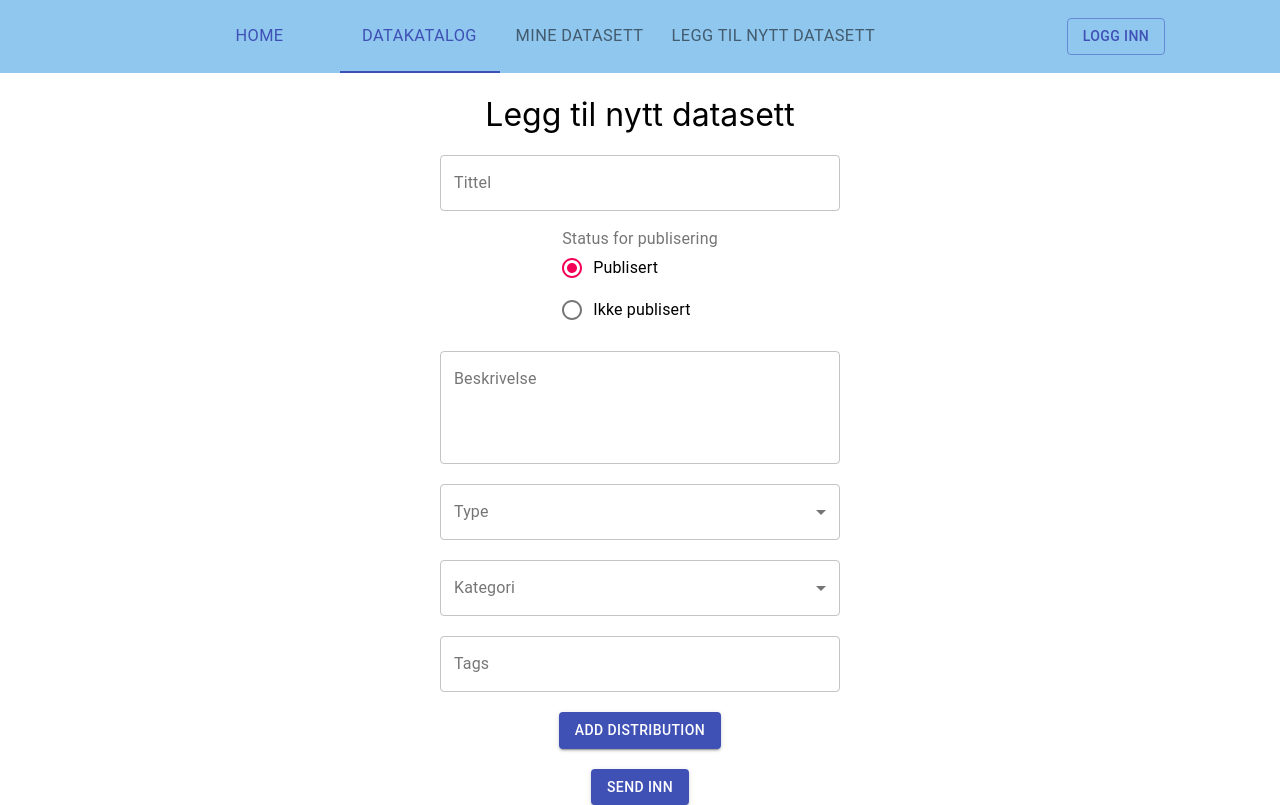
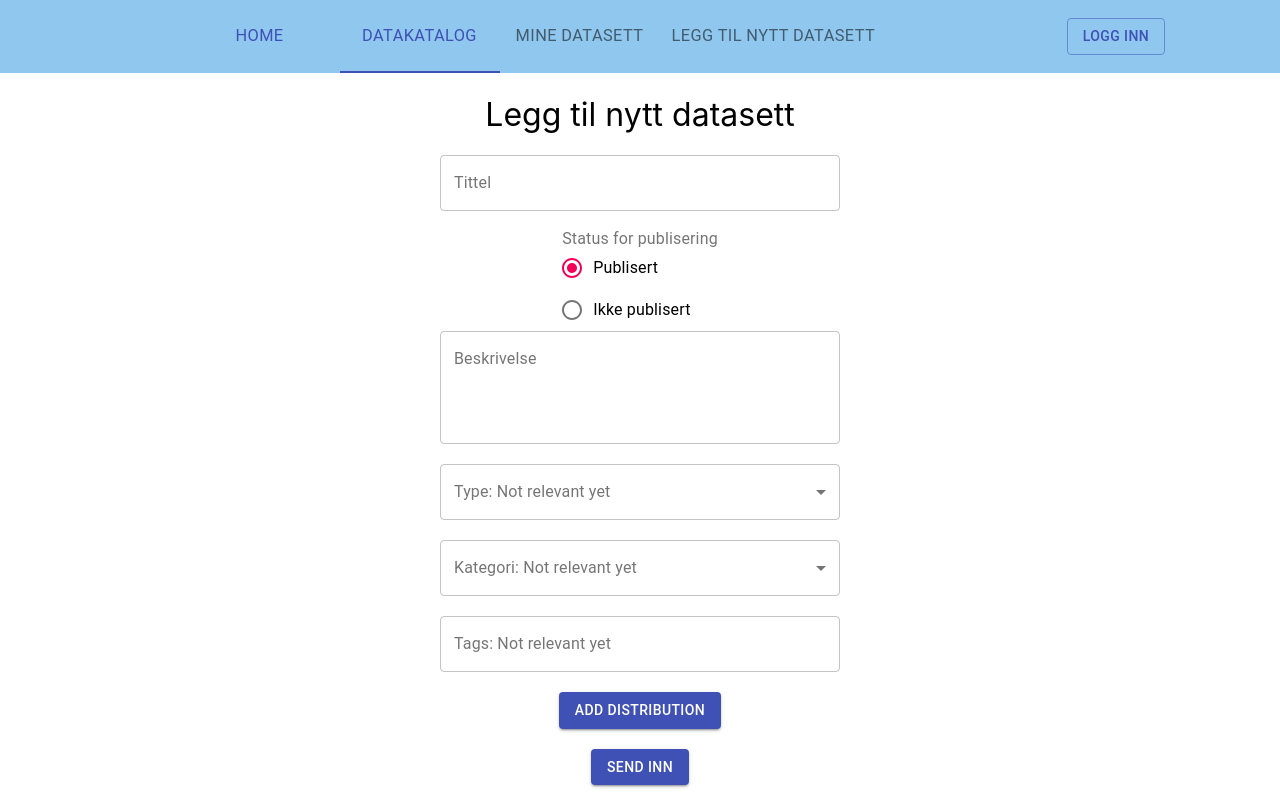
Before and after one commit to OpenDataNTNU2/TDT4290-OpenData2020, a Next.js app in the folder frontend/: page /AddNewDataset in a window 1280 px wide. Built offline with nearby package versions, Linux system fonts and the light colour scheme.

Commit message:
Added form components for addNewDataset

```diff
--- /dev/null
+++ b/frontend/Components/Forms/Input.js
@@ -0,0 +1,22 @@
+import TextField from '@material-ui/core/TextField'
+
+
+const Input = (props) => {
+    return (
+        <form noValidate autoComplete="off" style={{width: "50vh"}}>
+            <TextField
+                id={props.id}
+                multiline={props.multiline}
+                rows={4}
+                label={props.label}
+                size="large"
+                variant="outlined"
+                fullWidth={true}
+                value={props.value}
+                onChange={(e) => props.handleChange(e.target.value)}
+            />
+        </form>
+)
+}
+
+export default Input;
--- /dev/null
+++ b/frontend/Components/Forms/RadioInput.js
@@ -0,0 +1,20 @@
+import RadioGroup from '@material-ui/core/RadioGroup'
+import Radio from '@material-ui/core/Radio'
+import FormControlLabel from '@material-ui/core/FormControlLabel'
+
+
+const RadioInput = (props) => {
+    return (
+        <RadioGroup value={props.mainValue} onChange={(e) => props.handleChange(e.target.value)}>
+            {Array.from(Array(props.value.length), (e,i) => {
+                return <FormControlLabel
+                            value={props.value[i]}
+                            control={<Radio />}
+                            label={props.label[i]}
+                        />
+            })}
+        </RadioGroup>
+)
+}
+
+export default RadioInput;
--- /dev/null
+++ b/frontend/Components/Forms/SelectInput.js
@@ -0,0 +1,23 @@
+import { FormControl, InputLabel, Select } from '@material-ui/core'
+
+
+const SelectInput = (props) => {
+    return (
+        <FormControl variant="outlined" style={{width: "50vh"}}>
+            <InputLabel htmlFor="outlined-age-native-simple">
+                {props.mainLabel}
+            </InputLabel>
+            <Select
+                native
+                label={props.mainLabel}
+            >
+                <option aria-label="None" value="" />
+                {Array.from(Array(props.value.length), (e,i) => {
+                return <option value={props.value[i]}>{props.label[i]}</option>
+            })}
+            </Select>
+        </FormControl>
+)
+}
+
+export default SelectInput;
--- a/frontend/pages/AddNewDataset.js
+++ b/frontend/pages/AddNewDataset.js
@@ -1,39 +1,26 @@
 
 import Grid from '@material-ui/core/Grid';
-
-import TextField from '@material-ui/core/TextField'
 import Button from '@material-ui/core/Button'
-import Radio from '@material-ui/core/Radio';
-import RadioGroup from '@material-ui/core/RadioGroup';
-import FormControlLabel from '@material-ui/core/FormControlLabel';
 import FormControl from '@material-ui/core/FormControl';
 import FormLabel from '@material-ui/core/FormLabel';
-import Select from '@material-ui/core/Select'
-import InputLabel from '@material-ui/core/InputLabel'
 import Divider from '@material-ui/core/Divider';
+
 import Distribution from '../Components/Forms/Distribution'
-
+import Input from '../Components/Forms/Input'
+import RadioInput from '../Components/Forms/RadioInput'
+import SelectInput from '../Components/Forms/SelectInput'
 
 import { useState } from "react";
 
 export default function AddNewDataset(){
 
+    // variables/states for "main data", will add more here
     const [title, setTitle] = useState("");
     const [description, setDescription] = useState("");
     const [published, setPublished] = useState("published");
     const [publishedStatus, setPublishedStatus] = useState("")
 
-    /*
-    const [status, setStatus] = useState({
-        published: false,
-        notPublished: {
-            willBePublished: false,
-            underEvaluation: false,
-            cannotPublish: false
-        }
-    });
-    */
-
+    // variables/states for the distribution
     const [distribution, setDistribution] = useState(0);
     const [distTitle, setDistTitle] = useState([""]);
     const [distUri, setDistUri] = useState([""]);
@@ -42,15 +29,14 @@ export default function AddNewDataset(){
 
 
 
-
+    // posts data into the api with datasets
+    // and if successfull runs addDistributions
     const handleChange = async () => {
-
         const data = {
             "identifier": "stringeling",
             "title": title,
             "description": description
         }
-
         try{
             fetch('https://localhost:5000/api/datasets', {
                 method: 'POST',
@@ -69,23 +55,18 @@ export default function AddNewDataset(){
                         alert("failed x2")
                     }
                 }
-
-
             })
         }
         catch(_){
             alert("failed")
             console.log("failed")
         }
-
-
-
     }
 
-
+    // need id of a dataset, which it gets from handleChange,
+    // and adds/posts data2 into the distributions of that dataset
     const addDistributions = async (id, i) => {
         const data2 = {
-
             "title": distTitle[i],
             "uri": distUri[i],
             "fileFormat": distFileFormat[i],
@@ -101,7 +82,6 @@ export default function AddNewDataset(){
             })
             .then(response => response.json())
             .then(data2 => console.log(data2))
-
         }
         catch(_){
             alert("failed")
@@ -133,135 +113,68 @@ export default function AddNewDataset(){
             alignItems="center"
             style={{ minHeight: '70vh', minWidth: '90vh'}}
         >
-            <Grid><h1 style={{fontWeight: "normal"}}>Legg til nytt datasett</h1></Grid>
 
-            <Grid>
-                <form noValidate autoComplete="off" style={{width: "50vh"}}>
-                    <TextField
+            <h1 style={{fontWeight: "normal"}}>Legg til nytt datasett</h1>
+
+            <Input
                 id="outlined-basic"
                 label="Tittel"
-                        size="large"
-                        variant="outlined"
-                        fullWidth="true"
                 value={title}
-                        onChange={(e) => setTitle(e.target.value)}
+                handleChange={setTitle}
+                multiline={false}
+            /><br/>
 
-                    />
-                </form>
-            </Grid>
-
-
-
-
-            <Grid>
-                <br/>
             <FormControl component="fieldset">
                 <FormLabel component="legend">Status for publisering</FormLabel>
-                    <RadioGroup value={published} onChange={(e) => setPublished(e.target.value)}>
-                        <FormControlLabel value="published" control={<Radio />} label="Publisert" />
-                        <FormControlLabel value="not published" control={<Radio />} label="Ikke publisert" />
-                    </RadioGroup>
-
+                <RadioInput
+                    mainValue={published}
+                    handleChange={setPublished}
+                    value={["published", "not published"]}
+                    label={["Publisert", "Ikke publisert"]}
+                />
                 {published !== "published" ?
                     <div style={{marginLeft: "5vh"}}>
-                        <RadioGroup value={publishedStatus} onChange={(e) => setPublishedStatus(e.target.value)}>
-                            <FormControlLabel value="willBePublished" control={<Radio size="small"/>} label="Skal publiseres" />
-                            <FormControlLabel value="underEvaluation" control={<Radio size="small"/>} label="Under vurdering"/>
-                            <FormControlLabel value="cannotPublish" control={<Radio size="small"/>} label="Kan ikke publiseres"/>
-                        </RadioGroup>
+                        <RadioInput
+                            mainValue={publishedStatus}
+                            handleChange={setPublishedStatus}
+                            value={["willBePublished", "underEvaluation", "cannotPublish"]}
+                            label={["Skal publiseres", "Under vurdering", "Kan ikke publiseres"]}
+                        />
                     </div>
                 : null }
             </FormControl>
 
+            <Input
+                id="outlined-multiline"
+                label="Beskrivelse"
+                value={description}
+                handleChange={setDescription}
+                multiline={true}
+            /><br/>
 
-            </Grid>
+            <SelectInput
+                mainLabel="Type: Not relevant yet"
+                value={[10,20,30]}
+                label={["Option 1", "Option 2", "Option 3"]}
+            /><br/>
 
-            <Grid>
-                <br/>
-                <form noValidate autoComplete="off" style={{width: "50vh"}}>
-                    <TextField
+            <SelectInput
+                mainLabel="Kategori: Not relevant yet"
+                value={[10,20,30]}
+                label={["Option 1", "Option 2", "Option 3"]}
+            /><br/>
+
+            <Input
                 id="outlined-multiline"
-                        multiline
-                        rows={4}
-                        label="Beskrivelse"
-                        size="large"
-                        variant="outlined"
-                        fullWidth="true"
-                        value={description}
-                        onChange={(e) => setDescription(e.target.value)}
-
-                    />
-                </form>
-            </Grid>
-
-
-
-
-
-            <Grid><br/>
-                <FormControl variant="outlined" style={{width: "50vh"}}>
-                    <InputLabel htmlFor="outlined-age-native-simple">Type</InputLabel>
-                    <Select
-                        native
-                        label="Type"
-                        inputProps={{
-                            name: 'age',
-                            id: 'outlined-age-native-simple',
-                        }}
-
-                        >
-                        <option aria-label="None" value="" />
-                        <option value={10}>Option 1</option>
-                        <option value={20}>Option 2</option>
-                        <option value={30}>Option 3</option>
-                    </Select>
-                </FormControl>
-            </Grid>
-
-
-            <Grid><br/>
-                <FormControl variant="outlined" style={{width: "50vh"}}>
-                    <InputLabel htmlFor="outlined-age-native-simple">Kategori</InputLabel>
-                    <Select
-                        native
-                        label="Type"
-                        inputProps={{
-                            name: 'age',
-                            id: 'outlined-age-native-simple',
-                        }}
-
-                        >
-                        <option aria-label="None" value="" />
-                        <option value={10}>Option 1</option>
-                        <option value={20}>Option 2</option>
-                        <option value={30}>Option 3</option>
-                    </Select>
-                </FormControl>
-            </Grid>
-
-            <Grid><br/>
-                <form noValidate autoComplete="off" style={{width: "50vh"}}>
-                    <TextField
-                        id="outlined-basic"
-                        label="Tags"
-                        size="large"
-                        variant="outlined"
-                        fullWidth="true"
-                        value={title}
-                        onChange={(e) => setTitle(e.target.value)}
-
-                    />
-                </form>
-            </Grid>
+                label="Tags: Not relevant yet"
+                value=""
+                handleChange={null}
+                multiline={false}
+            /><br/>
 
 
             {distribution === 0 ?
-                <Grid>
-                    <br/>
                 <Button variant="contained" color="primary" onClick={() => setDistribution(1)}>Add distribution</Button>
-
-                </Grid>
-
             :   <Grid><br/>
                     <h1 style={{fontWeight: "normal", textAlign: "center"}}>Legg til distribusjon</h1>
                     {Array.from(Array(distribution), (e, i) => {
@@ -278,24 +191,16 @@ export default function AddNewDataset(){
                                     />
                                 </div>
                     })}
+                </Grid> }
 
-
-                </Grid>
-            }
             {distribution !== 0 ?
                 <div>
                     <Button variant="contained" color="secondary" onClick={removeDistribution}>Fjern</Button>
                     <Button variant="contained" color="primary" onClick={addNewMoreDistributions}>Legg til</Button>
                 </div>
-            :   null
-            }
+            :   null }<br/>
 
-            <Grid>
-                <br/>
-                <Button variant="contained" color="primary" onClick={handleChange}>Send inn</Button>
-                <br/>
-            </Grid>
-
+            <Button variant="contained" color="primary" onClick={handleChange}>Send inn</Button><br/>
 
 
         </Grid>
```
Lines whose indentation alone changed are shown as unchanged.
